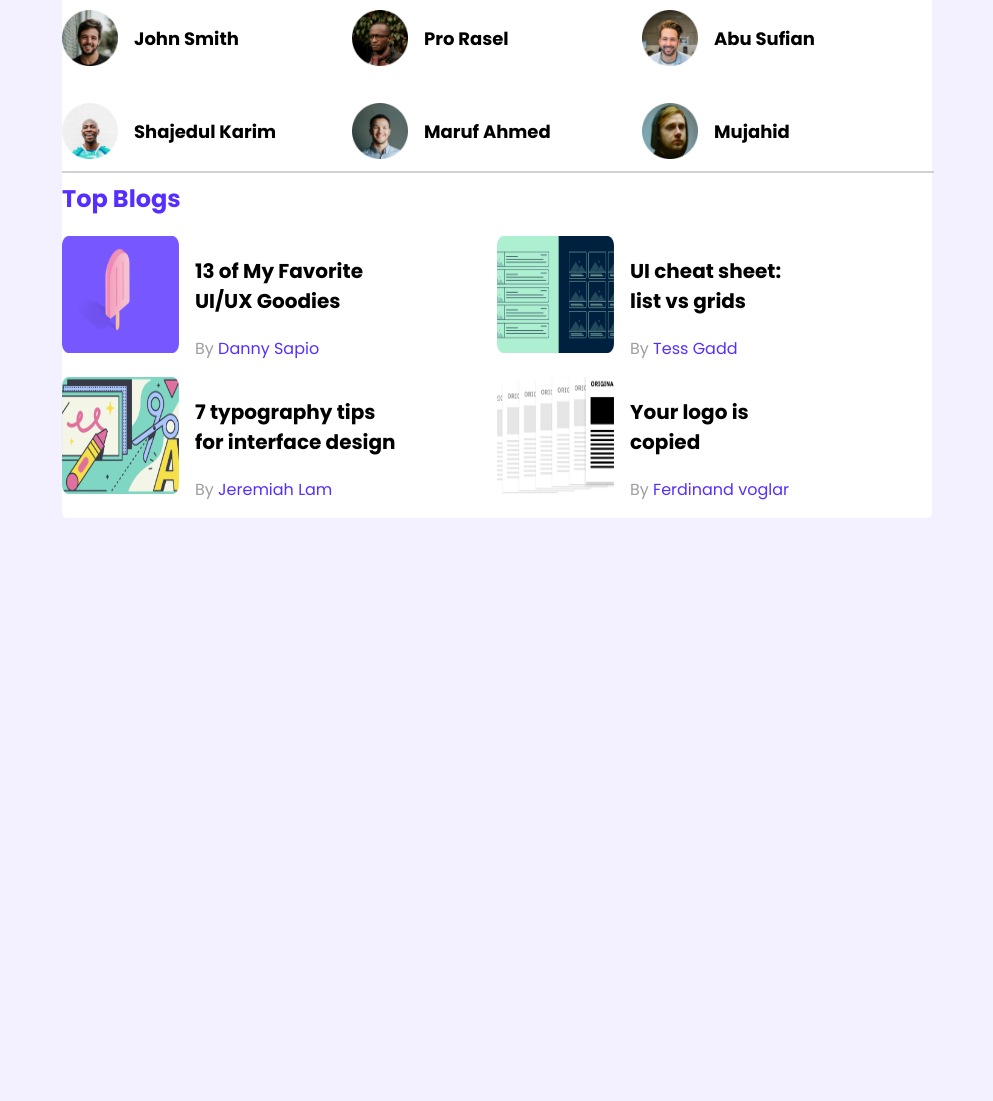
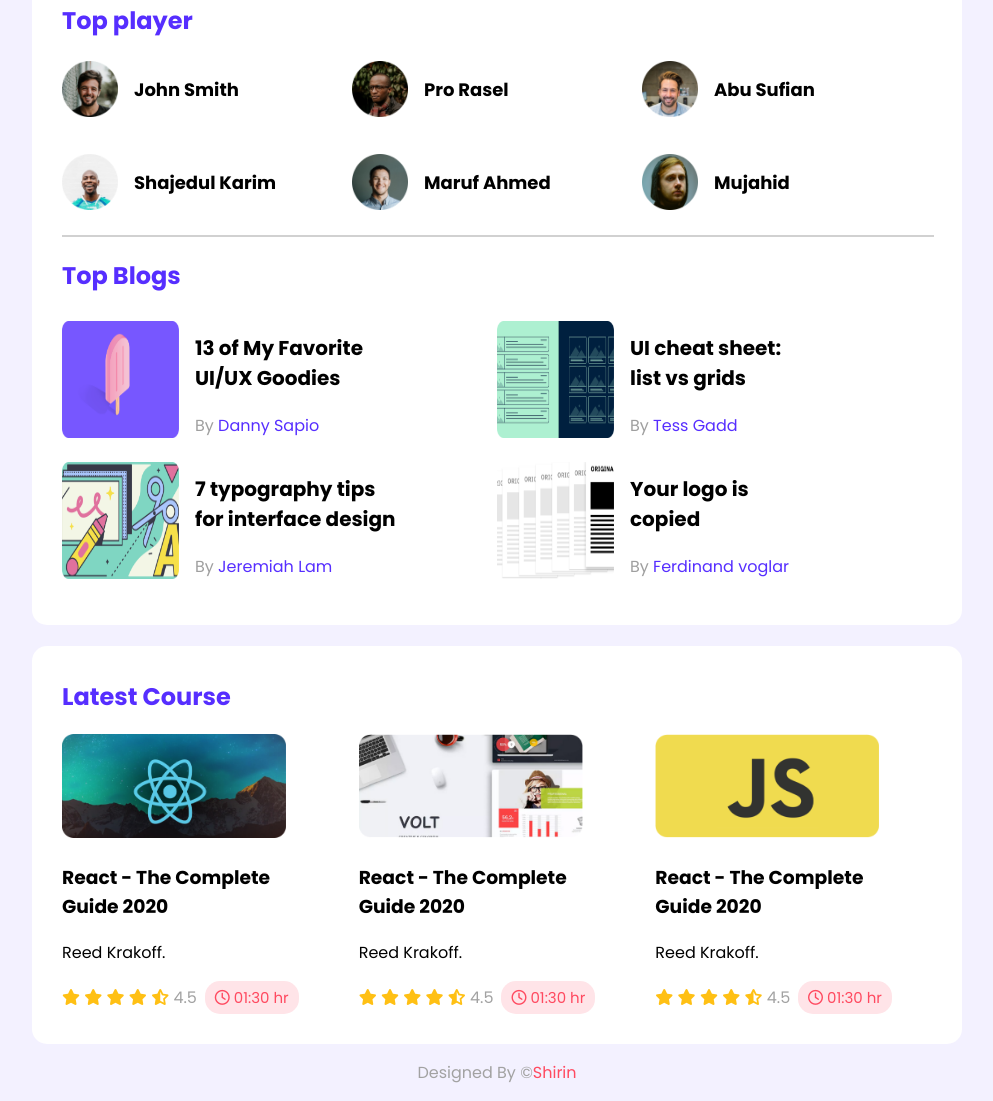
Before and after one commit to ShirinSabrin/simple-lms-website, a plain HTML site: page index.html in a window 1280 px wide. Shown: the part 59-1160 px from the top of the page, without its empty margins (143-1136 px from the left). Before the commit the page ends 800 px from the top, so only its background shows below. Drawn offline with Linux system fonts and the light colour scheme; a web font is replaced by a local one.

Commit message:
my-commit

```diff
--- a/index.html
+++ b/index.html
@@ -4,7 +4,10 @@
     <meta charset="UTF-8">
     <meta name="viewport" content="width=device-width, initial-scale=1.0">
     <title>Document</title>
+    <!-- Css style -->
     <link rel="stylesheet" href="style.css">
+    <!-- Font-Awesome -->
+    <script src="https://kit.fontawesome.com/5dd2c332ad.js" crossorigin="anonymous"></script>
 </head>
 <body>
      <!-- Header start  -->
@@ -14,6 +17,9 @@
     <!-- Header end -->
     <main>
     <section class="container">
+        <!----------------
+        top-players start
+        ------------------->
         <h2 class=section-title>Top player</h2>
         <div class="top-players">
           <div class="players">
@@ -44,6 +50,9 @@
                 </div>
           </div>
         </div>
+         <!----------------
+        top-players end
+        ------------------->
         <hr>
         <div class="top-blogs">
             <h2 class="section-title">Top Blogs</h2>
@@ -90,9 +99,95 @@
                             </h3>
                         <p class="blog-author">By <a href="">Ferdinand voglar</a></p>
                     </div>
+                </article>
             </div>
         </div>
     </section>
+    <!----------------------
+    Latest course start
+    ------------------------->
+    <section class="container">
+        <h2 class="section-title">Latest Course</h2>
+        <div class="courses">
+            <div class="course">
+                <div class="course-banner">
+                    <img src="images/courses/course-1.png" alt="">
+                </div>
+            <div class="">
+                <h3 class="course-title">React - The Complete </br>
+                    Guide 2020</h3>
+                <p class="course-author">Reed Krakoff.</p>
+                <div class="course-info">
+                    <div class="review">
+                        <i class="fa-solid fa-star"></i>
+                        <i class="fa-solid fa-star"></i>
+                        <i class="fa-solid fa-star"></i>
+                        <i class="fa-solid fa-star"></i>
+                        <i class="fa-solid fa-star fa-star-half-stroke"></i>
+                        4.5
+                    </div>
+                    <div class="course-duration">
+                        <i class="fa-regular fa-clock"></i>
+                        01:30 hr
+                    </div>
+                </div>
+            </div>
+        </div>
+            <div class="course">
+                <div class="course-banner">
+                    <img src="images/courses/course-2.png" alt="">
+                </div>
+            <div class="">
+                <h3 class="course-title">React - The Complete </br>
+                    Guide 2020</h3>
+                <p class="course-author">Reed Krakoff.</p>
+                <div class="course-info">
+                    <div class="review">
+                        <i class="fa-solid fa-star"></i>
+                        <i class="fa-solid fa-star"></i>
+                        <i class="fa-solid fa-star"></i>
+                        <i class="fa-solid fa-star"></i>
+                        <i class="fa-solid fa-star fa-star-half-stroke"></i>
+                        4.5
+                    </div>
+                    <div class="course-duration">
+                        <i class="fa-regular fa-clock"></i>
+                        01:30 hr
+                    </div>
+                </div>
+            </div>
+        </div>
+            <div class="course">
+                <div class="course-banner">
+                    <img src="images/courses/course-3.png" alt="">
+                </div>
+            <div class="">
+                <h3 class="course-title">React - The Complete </br>
+                    Guide 2020</h3>
+                <p class="course-author">Reed Krakoff.</p>
+                <div class="course-info">
+                    <div class="review">
+                        <i class="fa-solid fa-star"></i>
+                        <i class="fa-solid fa-star"></i>
+                        <i class="fa-solid fa-star"></i>
+                        <i class="fa-solid fa-star"></i>
+                        <i class="fa-solid fa-star fa-star-half-stroke"></i>
+                        4.5
+                    </div>
+                    <div class="course-duration">
+                        <i class="fa-regular fa-clock"></i>
+                        01:30 hr
+                    </div>
+                </div>
+            </div>
+        </div>
+    </section>
+    <!----------------------
+    Latest course start
+    ------------------------->
     </main>
+    <footer>
+        <p>Designed By &copy;<a href="">Shirin</a></p>
+    </footer>
 </body>
 </html>
--- a/style.css
+++ b/style.css
@@ -10,10 +10,14 @@ body{
     background-color:#FFFFFF;
     width: 870px;
     border-radius: 5px;
+    padding: 30px;
+    margin-top: 21px;
+    border-radius: 15px;
 }
 main{
     display: flex;
-    justify-content: center;
+    align-items: center;
+    flex-direction: column;
 }
 /* --------------
 top players style
@@ -28,6 +32,7 @@ top players style
     display: grid;
     grid-template-columns: repeat(3,1fr);
     grid-row-gap: 30px;
+    margin-bottom: 21px;
 }
 .player{
     display: flex;
@@ -44,9 +49,11 @@ top players style
 hr{
     border: 1px solid #D1D1D1;
     width: 870px;
+    margin-bottom: 21px;
 }
 .blog{
     display: flex;
+    align-items: center;
 }
 .blog-info{
     margin-left: 16px;
@@ -71,3 +78,43 @@ hr{
     display: grid;
     grid-template-columns: repeat(2,1fr);
 }
+/*-------------
+ course style
+ ---------------*/
+ .courses{
+    display: grid;
+    grid-template-columns: repeat(3,1fr);
+    gap:20px ;
+ }
+ .course .course-banner img{
+    width: 224px;
+    height: 104px;
+ }
+ .course-info{
+    display: flex;
+    justify-content: space-between;
+    align-items: center;
+ }
+ .review .fa-star{
+    color:#FFC014;
+ }
+ .review{
+    color: #A2A2A2;
+ }
+ .course-duration{
+    font-size: 15px;
+    background-color:#FFE4E8;
+    color:#FF4A60;
+    border-radius: 15px;
+    padding: 5px 10px;
+    position: relative;
+    right: 40px;
+ }
+ footer p{
+    color: #A2A2A2;
+    text-align: center;
+ }
+ footer p a{
+    text-decoration: none;
+    color:#FF4A60;
+ }
```
Lines whose indentation alone changed are shown as unchanged.
